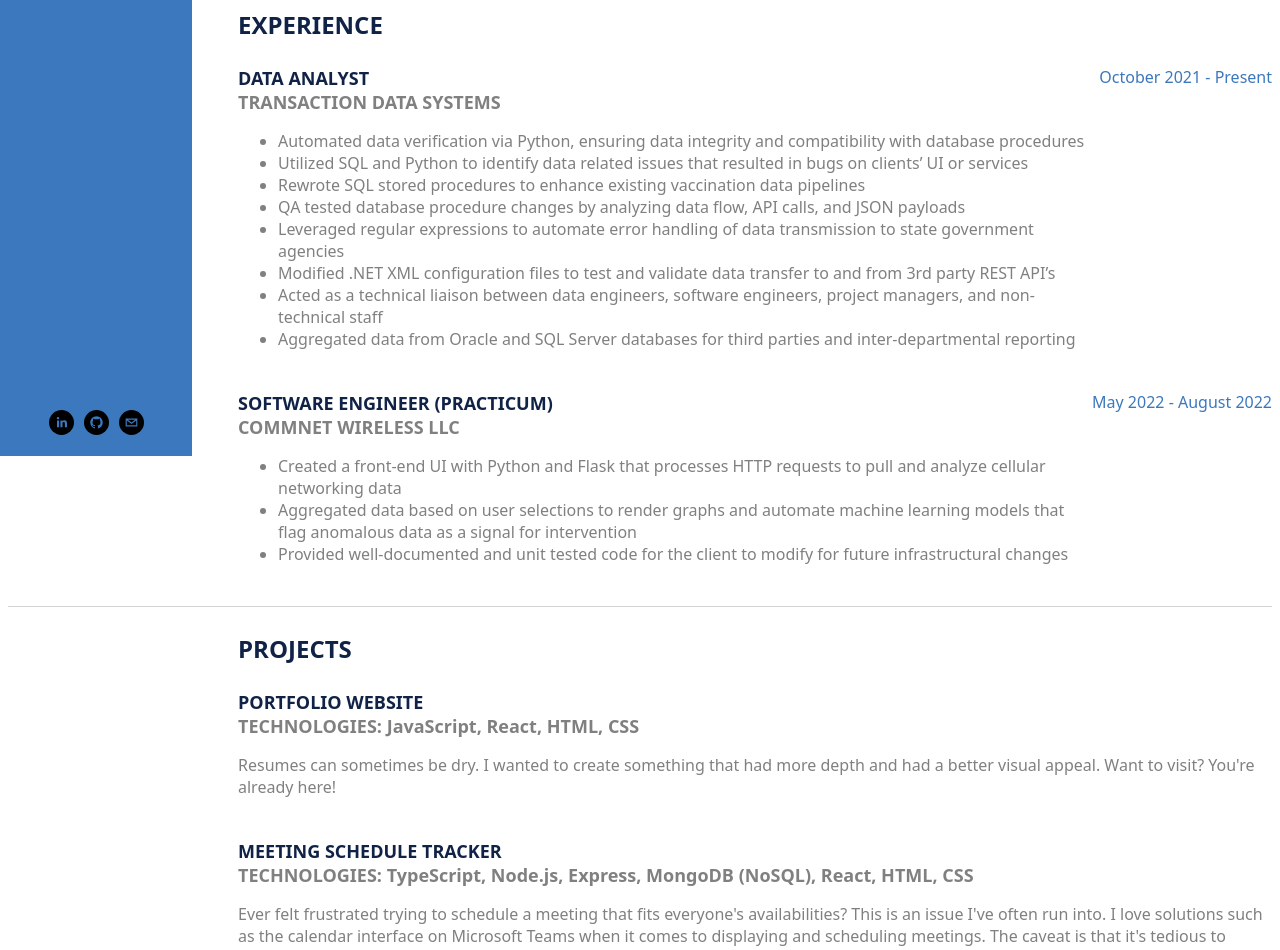
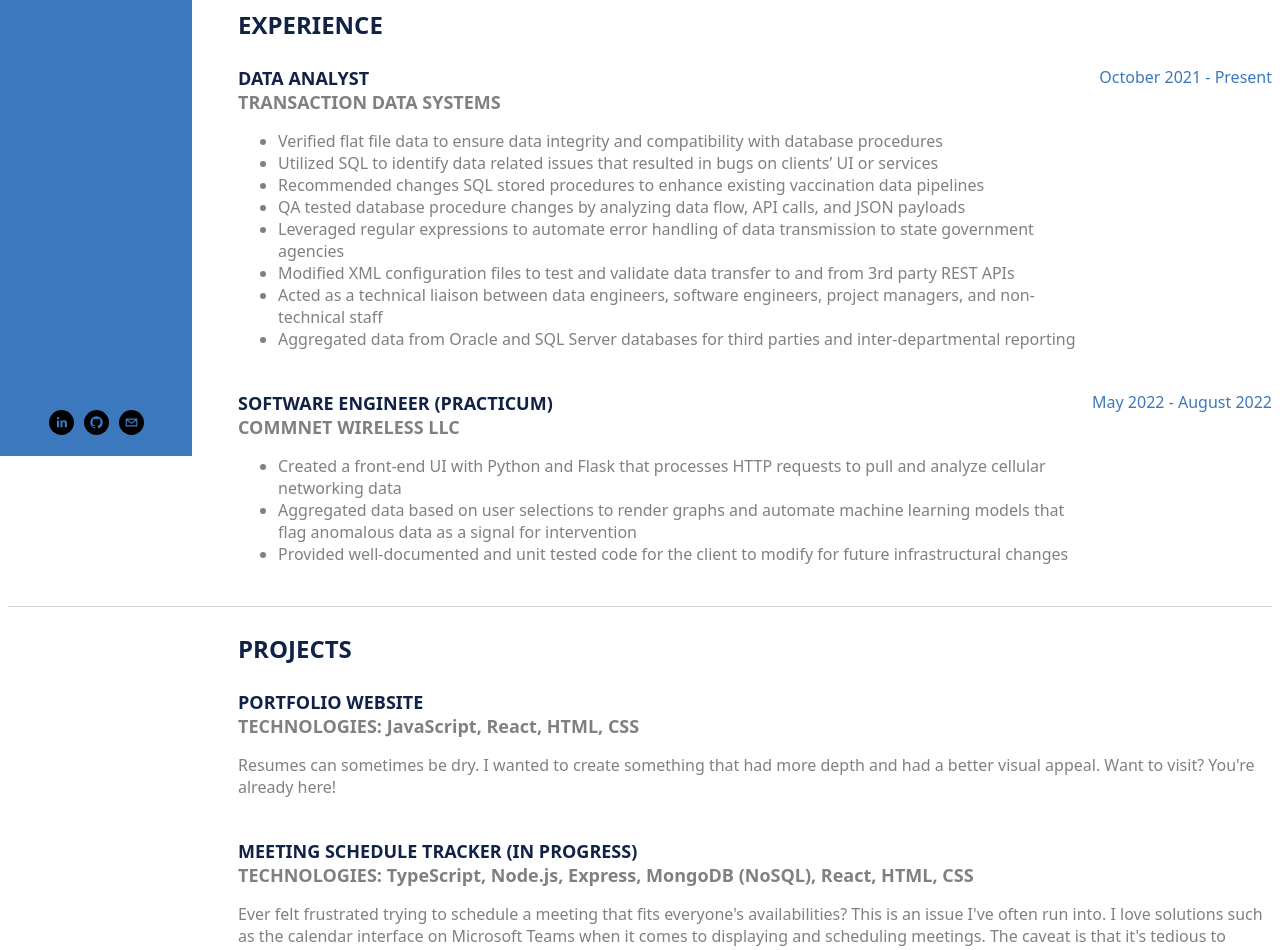
Before and after one commit to simontbui/portfolio, a React (Create React App) app: page / in a window 1280 px wide. Shown: the part 360-1310 px from the top of the page. Built offline with nearby package versions, Linux system fonts and the light colour scheme.

Commit message:
fixed some experience descriptions and resume

```diff
--- a/src/components/Experience.tsx
+++ b/src/components/Experience.tsx
@@ -16,12 +16,12 @@
 
                             <div className="job-description">
                                 <ul>
-                                    <li>Automated data verification via Python, ensuring data integrity and compatibility with database procedures</li>
-                                    <li>Utilized SQL and Python to identify data related issues that resulted in bugs on clients’ UI or services</li>
-                                    <li>Rewrote SQL stored procedures to enhance existing vaccination data pipelines</li>
+                                    <li>Verified flat file data to ensure data integrity and compatibility with database procedures</li>
+                                    <li>Utilized SQL to identify data related issues that resulted in bugs on clients’ UI or services</li>
+                                    <li>Recommended changes SQL stored procedures to enhance existing vaccination data pipelines</li>
                                     <li>QA tested database procedure changes by analyzing data flow, API calls, and JSON payloads</li>
                                     <li>Leveraged regular expressions to automate error handling of data transmission to state government agencies</li>
-                                    <li>Modified .NET XML configuration files to test and validate data transfer to and from 3rd party REST API’s</li>
+                                    <li>Modified XML configuration files to test and validate data transfer to and from 3rd party REST APIs</li>
                                     <li>Acted as a technical liaison between data engineers, software engineers, project managers, and non-technical staff</li>
                                     <li>Aggregated data from Oracle and SQL Server databases for third parties and inter-departmental reporting</li>
                                 </ul>
--- a/src/components/Projects.tsx
+++ b/src/components/Projects.tsx
@@ -19,7 +19,7 @@
 
                     <div className="card">
                         <div className="project-item">
-                            <h3>MEETING SCHEDULE TRACKER</h3>
+                            <h3>MEETING SCHEDULE TRACKER (IN PROGRESS)</h3>
                             <h3 className="tech-used">TECHNOLOGIES: TypeScript, Node.js, Express, MongoDB (NoSQL), React, HTML, CSS</h3>
                             <p className="project-description">
                                 Ever felt frustrated trying to schedule a meeting that fits everyone's availabilities? This is an issue I've often run into. I love solutions such as the calendar interface on Microsoft Teams when it comes to displaying and scheduling meetings. The caveat is that it's tedious to schedule a meeting that lines up with the availabilities of 5 other people in 3 different timezones. I created an app that allows a user to create, schedule, and view others' meeting times. Now, if you want to schedule a meeting on Wednesday with Alice and John, you can check their schedule on the calendar as well.
```
Also changed, not shown: 1 other file (tests, documents, lock files or other folders).
